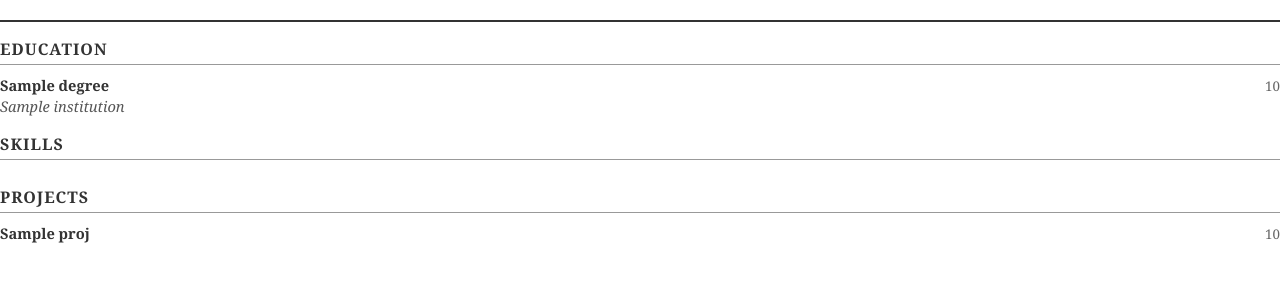
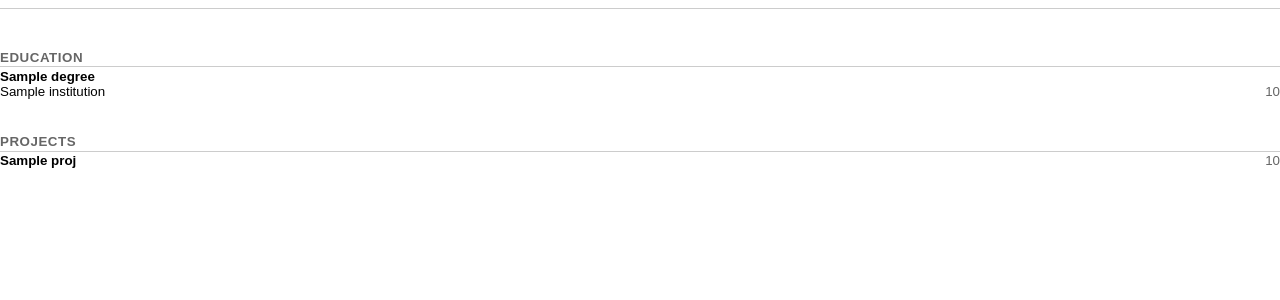
Before and after one commit to ehsanulhaq19/career-miner, a Python web app: template backend/app/templates/resumes/resume.html in a window 1280 px wide. Shown: the top 300 px of the page. Run offline with Jinja, Linux system fonts and the light colour scheme; the template is opened without the code that fills it: most values are stand-ins (such as "Sample title", 1, 10 or a date in 2020).

Commit message:
Main - Update resume ui

```diff
--- a/backend/app/templates/resumes/resume.html
+++ b/backend/app/templates/resumes/resume.html
@@ -10,129 +10,226 @@
             margin: 1.5cm;
         }
         body {
-            font-family: 'Georgia', 'Times New Roman', serif;
-            font-size: 11pt;
-            line-height: 1.4;
-            color: #333;
+            font-family: Arial, Helvetica, "Segoe UI", Roboto, sans-serif;
+            font-size: 10pt;
+            line-height: 1.15;
+            color: #000000;
             margin: 0;
             padding: 0;
         }
+        /* xhtml2pdf applies large default <p> margins; normalize for tight layouts */
+        p {
+            margin: 0;
+            padding: 0;
+        }
+        ul,
+        ol {
+            margin: 0;
+        }
         .header {
-            border-bottom: 2px solid #333;
-            padding-bottom: 12px;
-            margin-bottom: 16px;
+            margin-bottom: 2px;
         }
         .header h1 {
             margin: 0;
             font-size: 22pt;
             font-weight: bold;
+            color: #000000;
+            letter-spacing: -0.02em;
         }
         .header .title {
-            font-size: 12pt;
-            color: #555;
-            margin-top: 4px;
+            font-size: 11pt;
+            font-weight: normal;
+            color: #000000;
+            margin-top: 2px;
         }
-        .contact-row {
-            display: flex;
-            flex-wrap: wrap;
-            gap: 12px;
-            margin-top: 8px;
-            font-size: 10pt;
+        .contact-line {
+            margin-top: 6px;
+            font-size: 9.5pt;
+            color: #000000;
+            word-break: break-word;
         }
-        .contact-row span {
-            color: #444;
+        .header-rule {
+            border: none;
+            border-top: 1px solid #cccccc;
+            margin: 8px 0 6px 0;
         }
+        /*
+         * xhtml2pdf often drops or collapses margin between blocks; padding-top on
+         * .section is much more reliable for space above each new heading (Education,
+         * Certifications, Skills, etc.).
+         */
         .section {
-            margin-bottom: 16px;
+            margin: 0;
+            padding-top: 16pt;
+            box-sizing: border-box;
+            width: 100%;
+        }
+        .section:first-of-type {
+            padding-top: 8pt;
         }
         .section-title {
-            font-size: 12pt;
+            font-size: 10pt;
             font-weight: bold;
             text-transform: uppercase;
-            letter-spacing: 1px;
-            border-bottom: 1px solid #999;
-            padding-bottom: 4px;
-            margin-bottom: 10px;
+            letter-spacing: 0.04em;
+            color: #666666;
+            margin: 0;
+            margin-bottom: 1pt;
+            padding: 10pt 0 1pt 0;
+            border-bottom: 1px solid #cccccc;
+            display: block;
+        }
+        .mb-0 {
+            margin-bottom: 0;
         }
         .summary {
             text-align: justify;
+            color: #000000;
+            margin: 0;
+            padding: 0;
+            line-height: 1.2;
+            margin-bottom: 8pt;
         }
-        .experience-item, .education-item, .project-item {
-            margin-bottom: 12px;
+        /*
+         * Flex + gap is unreliable in xhtml2pdf and can blow out vertical spacing.
+         * Table rows keep title/location and company/dates on two tight lines.
+         */
+        .row {
+            display: table;
+            width: 100%;
+            table-layout: fixed;
+            margin: 0;
+            padding: 0;
+            border-collapse: collapse;
+            line-height: 1.15;
         }
-        .item-header {
-            display: flex;
-            justify-content: space-between;
-            align-items: baseline;
-            flex-wrap: wrap;
+        .row > span {
+            display: table-cell;
+            vertical-align: baseline;
         }
-        .item-title {
+        .row-left {
             font-weight: bold;
-            font-size: 11pt;
+            color: #000000;
+            width: 68%;
         }
-        .item-company, .item-institution {
-            font-style: italic;
-            color: #555;
+        .row-right {
+            font-weight: normal;
+            color: #666666;
+            text-align: right;
+            white-space: nowrap;
+            width: 32%;
         }
-        .item-location {
-            font-size: 10pt;
-            color: #666;
+        .row-sub-left {
+            font-weight: normal;
+            color: #007bff;
+            width: 68%;
         }
-        .item-duration {
-            font-size: 10pt;
-            color: #666;
+        .row-sub-left--plain {
+            color: #000000;
+        }
+        .experience-item .row:first-of-type,
+        .education-item .row:first-of-type,
+        .project-item .row:first-of-type {
+            margin-bottom: 0;
+        }
+        .experience-item,
+        .education-item,
+        .project-item {
+            margin-bottom: 3pt;
+            /* line-height: 1.15; */
+        }
+        .experience-item:first-child,
+        .education-item:first-child,
+        .project-item:first-child {
+            margin-top: 0 !important;
+            padding-top: 0 !important;
+        }
+
+        .experience-item:last-child,
+        .education-item:last-child,
+        .project-item:last-child {
+            margin-bottom: 0;
+        }
+        .item-meta {
+            margin-top: 4px;
+            color: #000000;
+            font-size: 9.5pt;
         }
         .item-description {
-            margin-top: 6px;
-            padding-left: 12px;
+            margin-top: 1pt;
+            padding-left: 0;
+            color: #000000;
         }
         .item-description ul {
-            margin: 4px 0;
-            padding-left: 16px;
+            margin: 0;
+            padding: 0 0 0 14px;
+            list-style-position: outside;
         }
-        .skills-list {
-            display: flex;
-            flex-wrap: wrap;
-            gap: 6px;
+        .item-description li {
+            margin: 0;
+            padding: 0;
+            line-height: 1.15;
         }
-        .skill-tag {
-            background: #f0f0f0;
-            padding: 4px 10px;
-            border-radius: 4px;
-            font-size: 10pt;
+        .item-description li::marker {
+            color: #666666;
         }
-        .certifications li, .key-achievements li {
-            margin-bottom: 6px;
+        .item-description.item-description--section-bullets ul li {
+            margin-top: 3pt;
+            margin-bottom: 3pt;
         }
-        .achievement-title {
+        .achievement-bullet-title {
+            color: #007bff;
             font-weight: bold;
+            display: block;
+            margin-bottom: 1pt;
         }
-        .item-tech-stack {
-            margin-top: 4px;
-            font-size: 10pt;
-            color: #666;
+        .achievement-bullet-body {
+            display: block;
+            color: #000000;
+            font-size: 9.5pt;
+            line-height: 1.15;
         }
+        .skills-paragraph {
+            color: #000000;
+            margin: 0;
+            text-align: left;
+        }
+        .project-tagline {
+            color: #000000;
+            font-size: 9.5pt;
+        }
+        .project-tech {
+            font-size: 9pt;
+            color: #666666;
+        }
+        .mt-0 {
+            margin-top: 0;
+        }
+
     </style>
 </head>
 <body>
+    {% set pi = resume.get('personal_info', {}) or {} %}
     <div class="header">
-        {% set pi = resume.get('personal_info', {}) or {} %}
         <h1>{{ pi.get('name', '') }}</h1>
         {% if pi.get('title') %}
         <div class="title">{{ pi.get('title', '') }}</div>
         {% endif %}
-        <div class="contact-row">
-            {% if pi.get('email') %}<span>{{ pi.get('email', '') }}</span>{% endif %}
-            {% if pi.get('phone') %}<span>{{ pi.get('phone', '') }}</span>{% endif %}
-            {% if pi.get('location') %}<span>{{ pi.get('location', '') }}</span>{% endif %}
-            {% if pi.get('linkedin') %}<span>{{ pi.get('linkedin', '') }}</span>{% endif %}
+        <div class="contact-line">
+            {%- set parts = [] -%}
+            {%- if pi.get('phone') %}{% set parts = parts + [pi.get('phone', '')] %}{% endif -%}
+            {%- if pi.get('email') %}{% set parts = parts + [pi.get('email', '')] %}{% endif -%}
+            {%- if pi.get('linkedin') %}{% set parts = parts + [pi.get('linkedin', '')] %}{% endif -%}
+            {%- if pi.get('location') %}{% set parts = parts + [pi.get('location', '')] %}{% endif -%}
+            {{ parts | join(' ') }}
         </div>
+        <hr class="header-rule"/>
     </div>
 
     {% if resume.get('summary') %}
     <div class="section">
         <div class="section-title">Summary</div>
-        <div class="summary">{{ resume.get('summary', '') }}</div>
+        <p class="summary">{{ resume.get('summary', '') }}</p>
     </div>
     {% endif %}
 
@@ -142,14 +239,14 @@
         <div class="section-title">Experience</div>
         {% for exp in experiences %}
         <div class="experience-item">
-            <div class="item-header">
-                <span class="item-title">{{ exp.get('title', '') }}</span>
-                <span class="item-duration">{{ exp.get('duration', '') }}</span>
+            <div class="row">
+                <span class="row-left">{{ exp.get('title', '') }}</span>
+                <span class="row-right">{% if exp.get('location') %}{{ exp.get('location', '') }}{% endif %}</span>
             </div>
-            <div class="item-company">{{ exp.get('company', '') }}</div>
-            {% if exp.get('location') %}
-            <div class="item-location">{{ exp.get('location', '') }}</div>
-            {% endif %}
+            <div class="row">
+                <span class="row-sub-left">{{ exp.get('company', '') }}</span>
+                <span class="row-right">{{ exp.get('duration', '') }}</span>
+            </div>
             {% set desc = exp.get('description', []) or [] %}
             {% if desc %}
             <div class="item-description">
@@ -171,28 +268,31 @@
         <div class="section-title">Education</div>
         {% for edu in education %}
         <div class="education-item">
-            <div class="item-header">
-                <span class="item-title">{{ edu.get('degree', '') }}</span>
-                <span class="item-duration">{{ edu.get('duration', '') }}</span>
+            <div class="row">
+                <span class="row-left">{{ edu.get('degree', '') }}</span>
+                <span class="row-right">{% if edu.get('location') %}{{ edu.get('location', '') }}{% endif %}</span>
             </div>
-            <div class="item-institution">{{ edu.get('institution', '') }}</div>
-            {% if edu.get('location') %}
-            <div class="item-location">{{ edu.get('location', '') }}</div>
-            {% endif %}
+            <div class="row">
+                <span class="row-sub-left row-sub-left--plain">{{ edu.get('institution', '') }}</span>
+                <span class="row-right">{{ edu.get('duration', '') }}</span>
+            </div>
         </div>
         {% endfor %}
     </div>
     {% endif %}
 
     {% set certs = resume.get('certifications', []) or [] %}
+    {% set certs = certs | select | list %}
     {% if certs %}
     <div class="section">
         <div class="section-title">Certifications</div>
+        <div class="item-description item-description--section-bullets">
             <ul>
             {% for c in certs %}
             {% if c %}<li>{{ c }}</li>{% endif %}
             {% endfor %}
             </ul>
+        </div>
     </div>
     {% endif %}
 
@@ -200,28 +300,31 @@
     {% if achievements %}
     <div class="section">
         <div class="section-title">Key Achievements</div>
+        <div class="item-description item-description--section-bullets">
+            <ul>
             {% for a in achievements %}
-        <div class="experience-item">
+            {% if a.get('title') or a.get('description') %}
+            <li>
                 {% if a.get('title') %}
-            <div class="achievement-title">{{ a.get('title', '') }}</div>
+                <span class="achievement-bullet-title">{{ a.get('title', '') }}</span>
                 {% endif %}
                 {% if a.get('description') %}
-            <div>{{ a.get('description', '') }}</div>
+                <span class="achievement-bullet-body">{{ a.get('description', '') }}</span>
                 {% endif %}
+            </li>
+            {% endif %}
+            {% endfor %}
+            </ul>
         </div>
-        {% endfor %}
     </div>
     {% endif %}
 
     {% set skills = resume.get('skills', []) or [] %}
+    {% set skills = skills | select | list %}
     {% if skills %}
     <div class="section">
         <div class="section-title">Skills</div>
-        <div class="skills-list">
-        {% for s in skills %}
-            {% if s %}<span class="skill-tag">{{ s }}</span>{% endif %}
-        {% endfor %}
-        </div>
+        <p class="skills-paragraph">{{ skills | join(', ') }}</p>
     </div>
     {% endif %}
 
@@ -231,15 +334,27 @@
         <div class="section-title">Projects</div>
         {% for proj in projects %}
         <div class="project-item">
-            <div class="item-header">
-                <span class="item-title">{{ proj.get('name', '') }}</span>
-                <span class="item-duration">{{ proj.get('duration', '') }}</span>
+            <div class="row">
+                <span class="row-left">{{ proj.get('name', '') }}</span>
+                <span class="row-right">{{ proj.get('duration', '') }}</span>
             </div>
             {% if proj.get('description') %}
-            <div class="item-description">{{ proj.get('description', '') }}</div>
+            {% set desc_raw = proj.get('description', '') %}
+            {% set desc_lines = desc_raw.split('\n') | map('trim') | select | list %}
+            {% if desc_lines | length > 1 %}
+            <div class="item-description">
+                <ul>
+                    {% for line in desc_lines %}
+                    <li>{{ line }}</li>
+                    {% endfor %}
+                </ul>
+            </div>
+            {% else %}
+            <div class="project-tagline">{{ desc_raw }}</div>
+            {% endif %}
             {% endif %}
             {% if proj.get('tech_stack') %}
-            <div class="item-tech-stack">{{ proj.get('tech_stack', '') }}</div>
+            <div class="project-tech"><b>Skills:</b> {{ proj.get('tech_stack', '') }}</div>
             {% endif %}
         </div>
         {% endfor %}
```
Also changed, not shown: 1 other file. Lines whose indentation alone changed are shown as unchanged.
